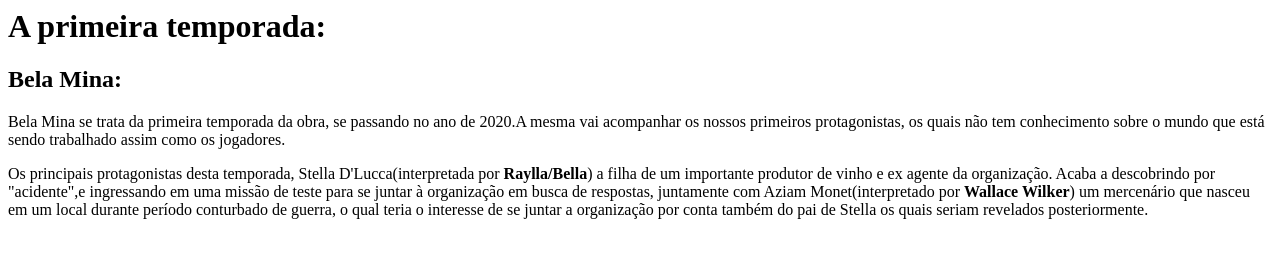
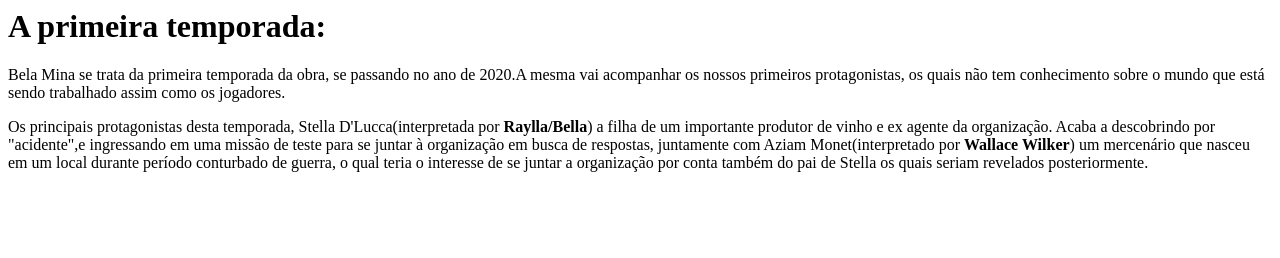
Before and after one commit to Putzlek/igor, a plain HTML site: page temporadas.html in a window 1280 px wide. Drawn offline with Linux system fonts and the light colour scheme.

Commit message:
temporadas.html

```diff
--- a/temporadas.html
+++ b/temporadas.html
@@ -6,7 +6,6 @@
     </head>
     <body>
         <h1>A primeira temporada:</h1>
-        <h2>Bela Mina:</h2>
         <p>Bela Mina se trata da primeira temporada da obra, se passando no ano de 2020.A mesma vai acompanhar os nossos
             primeiros protagonistas, os quais não tem conhecimento sobre o mundo que está sendo trabalhado assim como os jogadores.
         </p> Os principais protagonistas desta temporada, Stella D'Lucca(interpretada por <strong>Raylla/Bella</strong>) a filha de um importante
```
